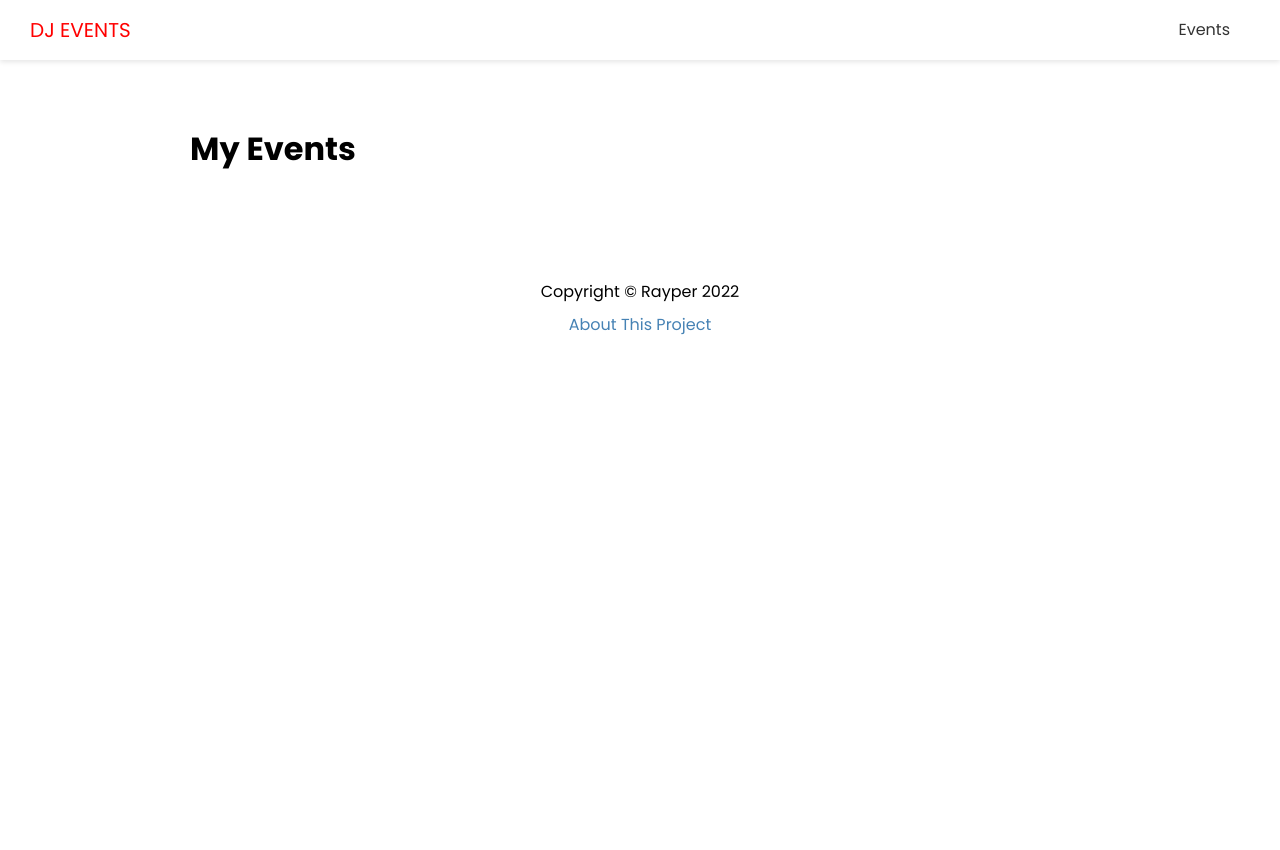
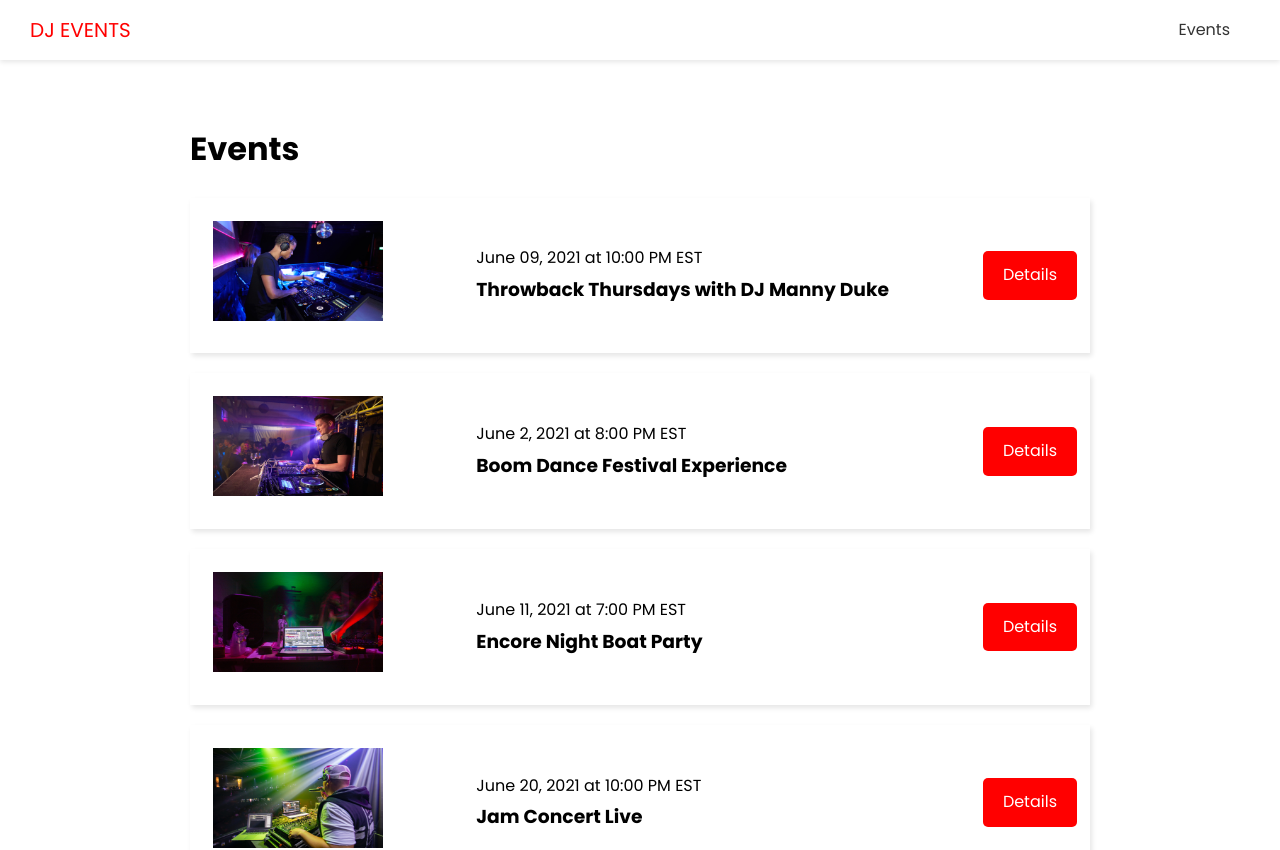
Before and after one commit to Rayper/nextjs01-project, a Next.js app: page /events in a window 1280 px wide. Shown: the top 850 px of the page. Before the commit the page ends 800 px from the top, so only its background shows below. Built offline with nearby package versions, Linux system fonts and the light colour scheme; no server answers.

Commit message:
video 3.3 DIsplaying Events

```diff
--- /dev/null
+++ b/components/EventItem.js
@@ -0,0 +1,26 @@
+import React from 'react'
+import Link from 'next/link'
+import Image from 'next/image'
+import styles from '@/styles/EventItem.module.css'
+
+export default function EventItem({ evt }) {
+  return (
+    <div className={styles.event}>
+        <div className={styles.img}>
+            <Image src={evt.image ? evt.image : '/images/event-default.png'} width={170} height={100} />
+        </div>
+
+        <div className={styles.info}>
+                <span>{evt.date} at {evt.time}</span>
+                <h3>{evt.name}</h3>
+        </div>
+
+        <div className={styles.link}>
+                <Link href={`/events/${evt.slug}`}>
+                    <a className="btn">Details</a>
+                </Link>
+        </div>
+
+    </div>
+  )
+}
--- a/pages/events/[slug].js
+++ b/pages/events/[slug].js
@@ -10,7 +10,7 @@
   return (
     <Layout>
         <h1>My Events</h1>
-        <h3>{router.query.slug}</h3>
+        {/* <h3>{router.query.slug}</h3> */}
     </Layout>
   )
 }
--- a/pages/events/index.js
+++ b/pages/events/index.js
@@ -1,10 +1,31 @@
-import React from 'react'
-import Layout from '@/components/Layout'
+// import Head from 'next/head'
+// import Image from 'next/image'
+// import styles from '../styles/Home.module.css'
+import Layout from  '@/components/Layout'
+import EventItem from  '@/components/EventItem'
+import { API_URL } from '@/config/index'
 
-export default function EventsPage() {
+export default function EventsPage({ events }) {
+  console.log(events);
   return (
     <Layout>
-        <h1>My Events</h1>
+      <h1>Events</h1>
+      {events.length === 0 && <h3>No Events to Show</h3>}
+
+      {events.map((evt) => (
+        <EventItem key={evt.id} evt={evt} />
+      ))}
     </Layout>
   )
 }
+
+export async function getStaticProps() {
+  const res = await fetch(`${API_URL}/api/events`)
+  const events = await res.json()
+
+  return {
+    props: { events },
+    // 1 second delay untuk mendapatkan data yang terupdate
+    revalidate: 1
+  }
+}
--- /dev/null
+++ b/styles/EventItem.module.css
@@ -0,0 +1,28 @@
+.event {
+    display: flex;
+    justify-content: space-between;
+    align-items: center;
+    margin: 20px 0;
+    padding: 13px;
+    box-shadow: 2px 3px 5px rgba(0, 0, 0, 0.1);
+  }
+
+  .img {
+    flex: 1;
+    margin: 10px;
+  }
+
+  .info {
+    flex: 2;
+  }
+
+  @media (max-width: 600px) {
+    .event {
+      flex-direction: column;
+      text-align: center;
+    }
+
+    .info {
+      margin-bottom: 20px;
+    }
+  }
```
Also changed, not shown: pages/index.js (+17 -6 lines).
